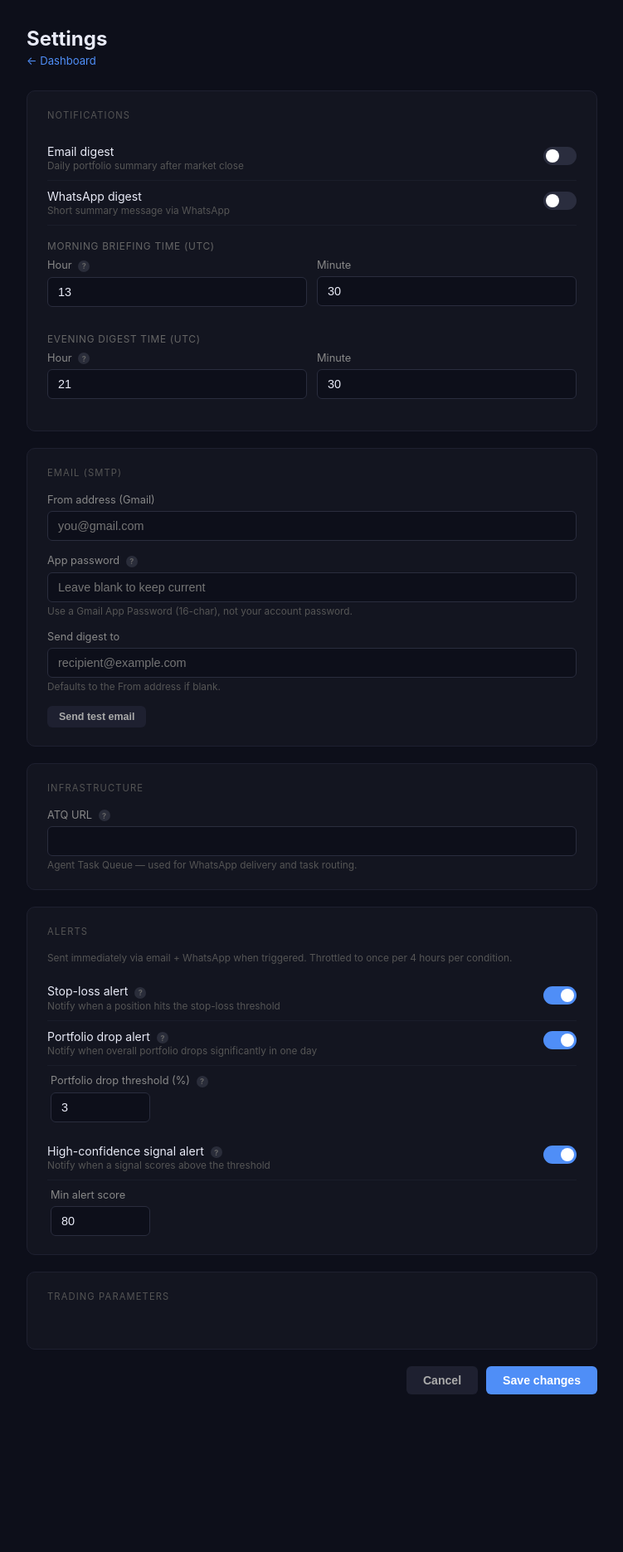
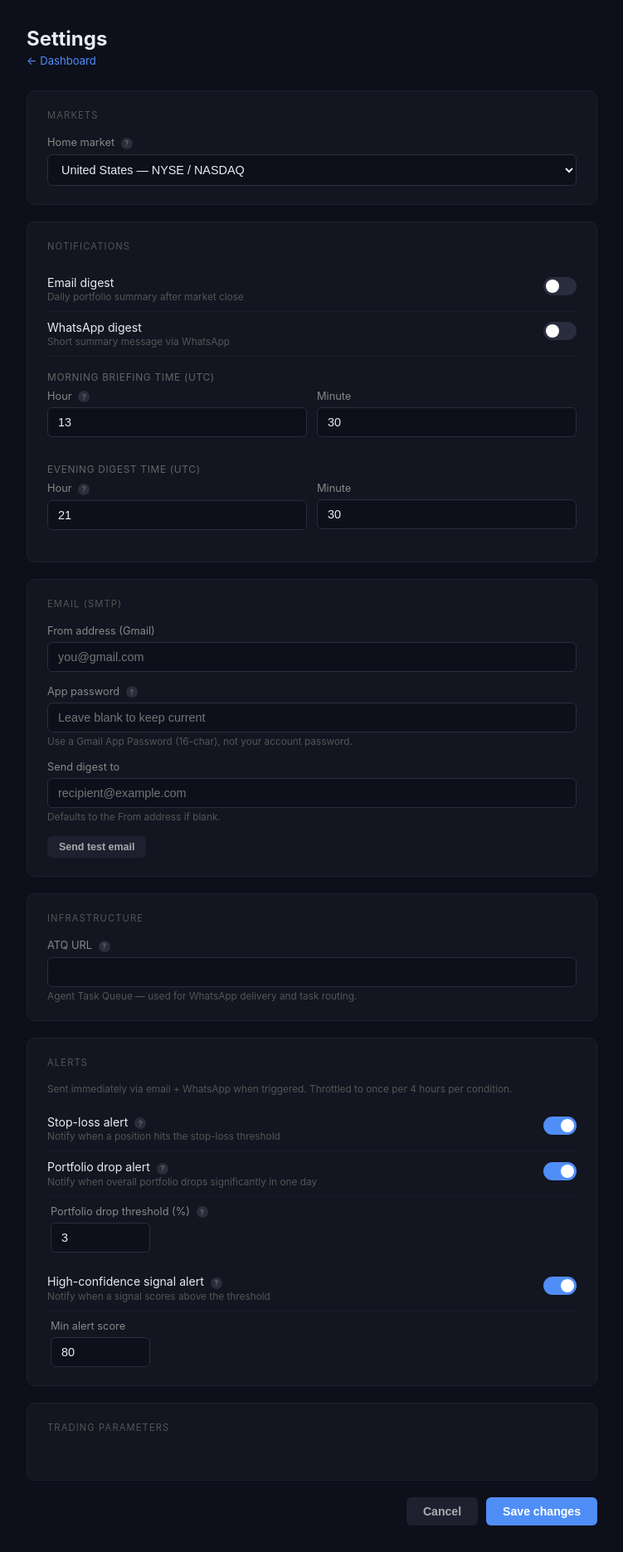
Before and after one commit to smaniktahla/homelab-trader, a FastAPI app: template api/templates/settings.html in a window 1280 px wide. Shown: the whole page at 83% size, without its empty margins (264-1015 px from the left). Before the commit the page ends 1681 px from the top, so only its background shows below. Run offline with FastAPI, Linux system fonts and the light colour scheme; the template is opened without the code that fills it, so the values that code supplies are empty; parts of the project's set-up code (start-up, migrations or seed data) failed here and were passed over; some libraries are stand-ins or nearby versions.

Commit message:
Add configurable home market setting
New app_settings key home_market (default us_nyse), same key-value pattern as every other setting -- picks which market gets starred on the planned global-markets world map, and which every other market overnight move is read relative to. Added a Markets section to settings.html with a select bound into the existing loadSettings/saveSettings flow. No schema change -- app_settings already exists and auto-seeds new keys via _SETTINGS_DEFAULTS.

```diff
--- a/api/main.py
+++ b/api/main.py
@@ -721,6 +721,7 @@ _SETTINGS_DEFAULTS = {
     "alert_high_score":       "true",
     "alert_high_score_min":   "80",
     "alert_circuit_breaker":  "true",
+    "home_market":            "us_nyse",  # slug into global_markets (see migration 002) -- which market gets the star on the world map
 }
 
 def _ensure_settings_table(conn):
@@ -774,6 +775,7 @@ class SettingsUpdate(BaseModel):
     alert_high_score: Optional[str] = None
     alert_high_score_min: Optional[str] = None
     alert_circuit_breaker: Optional[str] = None
+    home_market: Optional[str] = None
 
 @app.post("/api/settings")
 def api_save_settings(body: SettingsUpdate):
--- a/api/templates/settings.html
+++ b/api/templates/settings.html
@@ -81,6 +81,30 @@
 <div class="wrap">
   <h1>Settings</h1>
   <p class="breadcrumb"><a href="/">← Dashboard</a></p>
+
+  <!-- Markets -->
+  <div class="section">
+    <div class="section-title">Markets</div>
+    <div class="field">
+      <label>Home market
+        <span class="tip"><span class="tip-icon" tabindex="0">?</span>
+          <span class="tip-text">Marked with a star on the global markets map. Every other market's overnight move is read as a leading indicator relative to this one.</span>
+        </span>
+      </label>
+      <select id="home_market" onchange="markDirty()">
+        <option value="us_nyse">United States — NYSE / NASDAQ</option>
+        <option value="tokyo">Japan — Tokyo (Nikkei 225)</option>
+        <option value="hong_kong">Hong Kong — Hang Seng</option>
+        <option value="shanghai">China — Shanghai Composite</option>
+        <option value="sydney">Australia — ASX 200</option>
+        <option value="london">United Kingdom — FTSE 100</option>
+        <option value="frankfurt">Germany — DAX</option>
+        <option value="taiwan">Taiwan — TWSE</option>
+        <option value="korea">South Korea — KOSPI</option>
+        <option value="mumbai">India — Sensex</option>
+      </select>
+    </div>
+  </div>
 
   <!-- Notifications -->
   <div class="section">
@@ -297,6 +321,7 @@ async function loadSettings() {
   document.getElementById('alert_portfolio_drop_pct').value = s.alert_portfolio_drop_pct || 3.0;
   document.getElementById('alert_high_score').checked = s.alert_high_score !== 'false';
   document.getElementById('alert_high_score_min').value = s.alert_high_score_min || 80;
+  document.getElementById('home_market').value = s.home_market || 'us_nyse';
 }
 
 async function loadSignalParams() {
@@ -359,6 +384,7 @@ async function saveSettings() {
     alert_portfolio_drop_pct: document.getElementById('alert_portfolio_drop_pct').value,
     alert_high_score:       document.getElementById('alert_high_score').checked ? 'true' : 'false',
     alert_high_score_min:   document.getElementById('alert_high_score_min').value,
+    home_market:            document.getElementById('home_market').value,
   };
   const r = await fetch('/api/settings', {
     method: 'POST',
```
